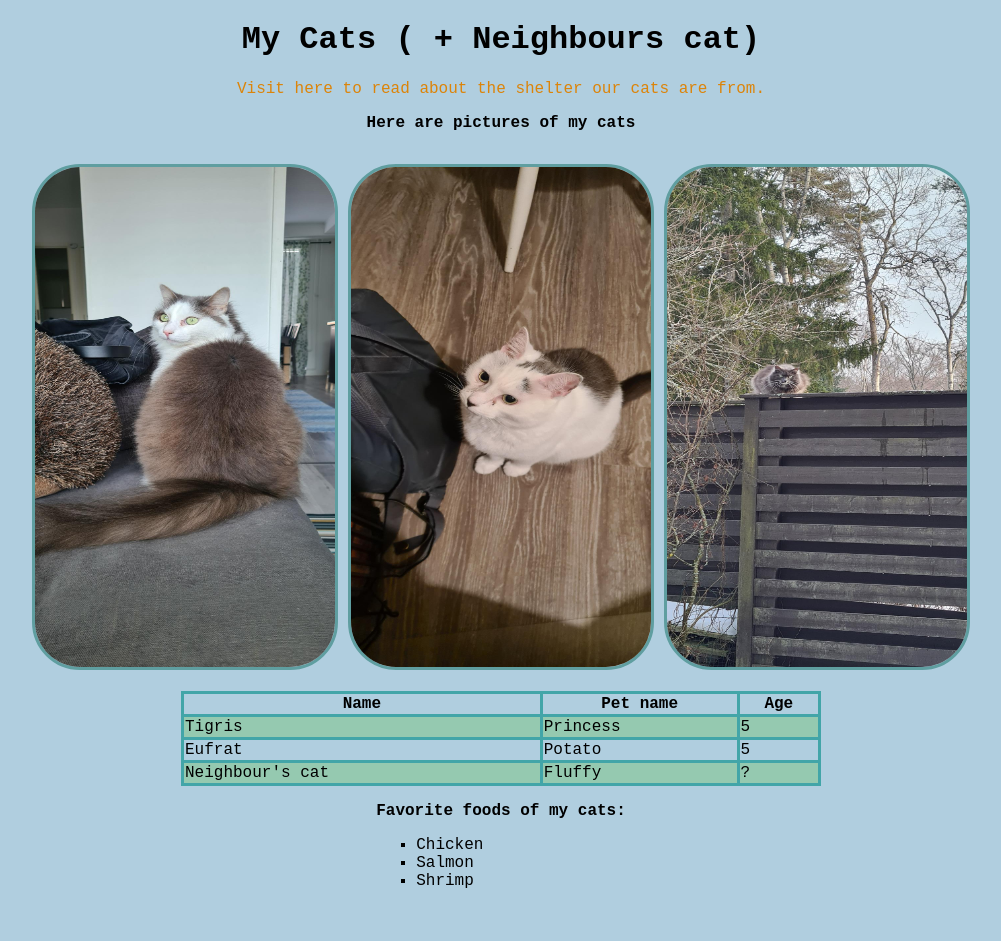
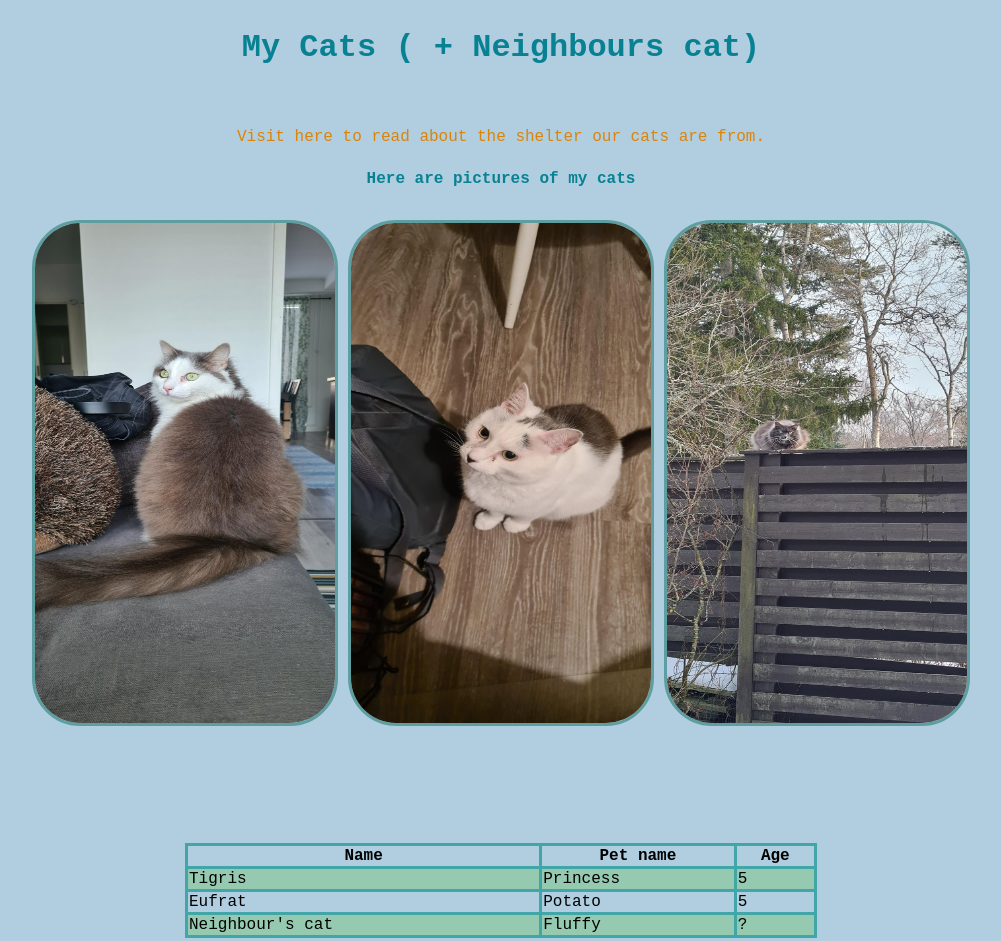
Before and after one commit to TaruNipuli/CSSRecap, a plain HTML site: page index.html in a window 1280 px wide. Shown: the top 941 px of the page, without its empty margins (139-1140 px from the left). Before the commit the page ends 906 px from the top, so only its background shows below. Drawn offline with Linux system fonts and the light colour scheme.

Commit message:
Added padding and marginals

```diff
--- a/style.css
+++ b/style.css
@@ -7,13 +7,13 @@ body {
     display: flex;
     justify-content: center;
     align-items: center;
-    margin: 0;
     flex-direction: column;
 }
 
 .grid-content {
     margin: 1rem;
     align-items: center;
+    padding: 1rem;
 }
 
 img {
@@ -30,6 +30,7 @@ table, th, td {
     border-collapse: collapse;
     border-color: rgb(66, 165, 168);
     max-width: 50%;
+    margin: 5rem;
 }
 
 tr:nth-child(even) {
@@ -39,6 +40,7 @@ tr:nth-child(even) {
 a {
     color: rgb(220, 132, 9);
     text-decoration: none;
+    padding: 0.5rem;
 }
 
 a:hover {
@@ -49,6 +51,16 @@ ul{
     list-style-type: square;
 }
 
+
+h1 {
+    color: rgb(8, 130, 146);
+    font-size: 2rem;
+    font-weight: bold;
+    padding-bottom: 2rem;
+}
+
 p {
     font-weight: bold;
+    color:rgb(8, 130, 146);
+    margin-bottom: auto;
 }
```
